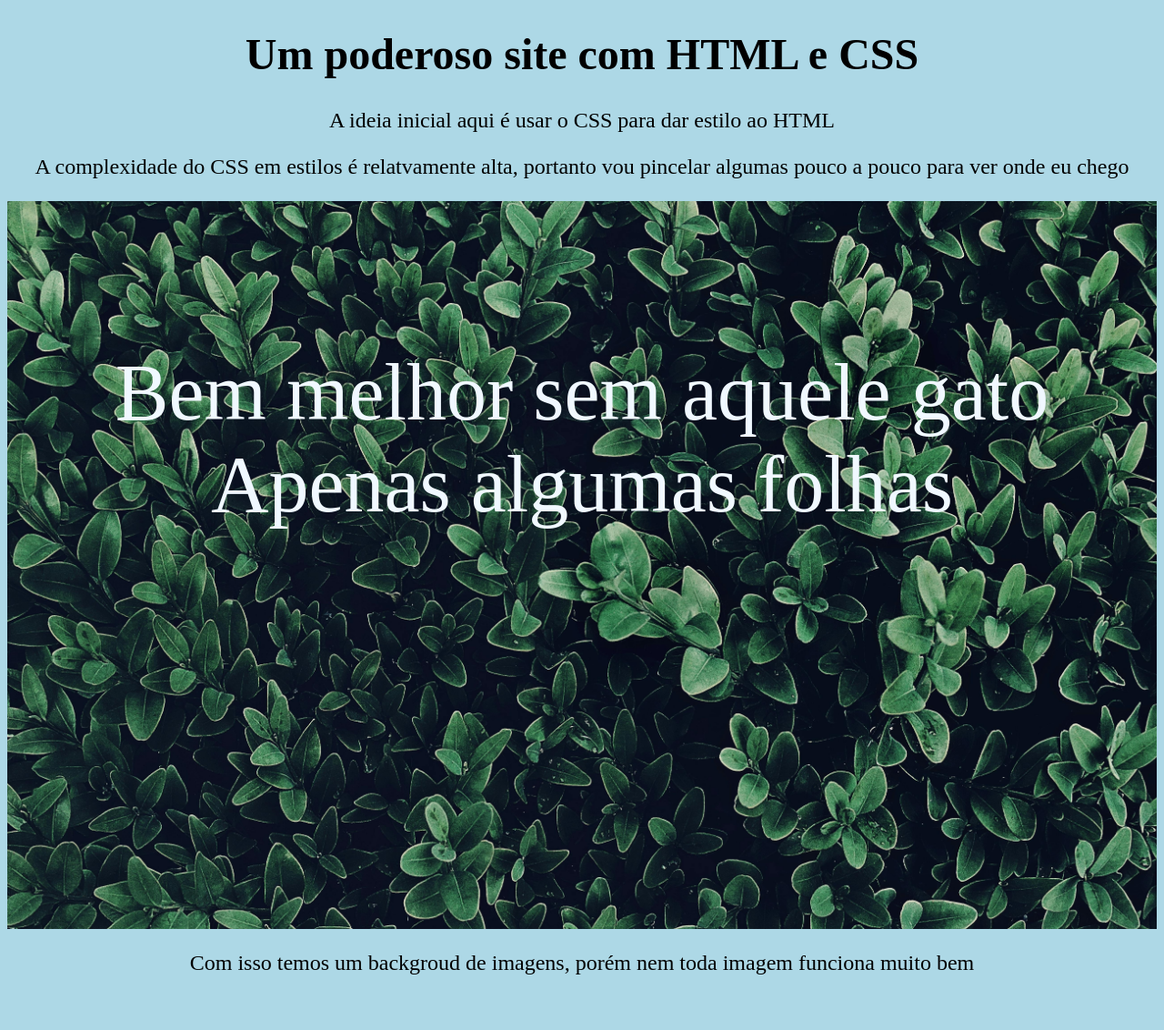
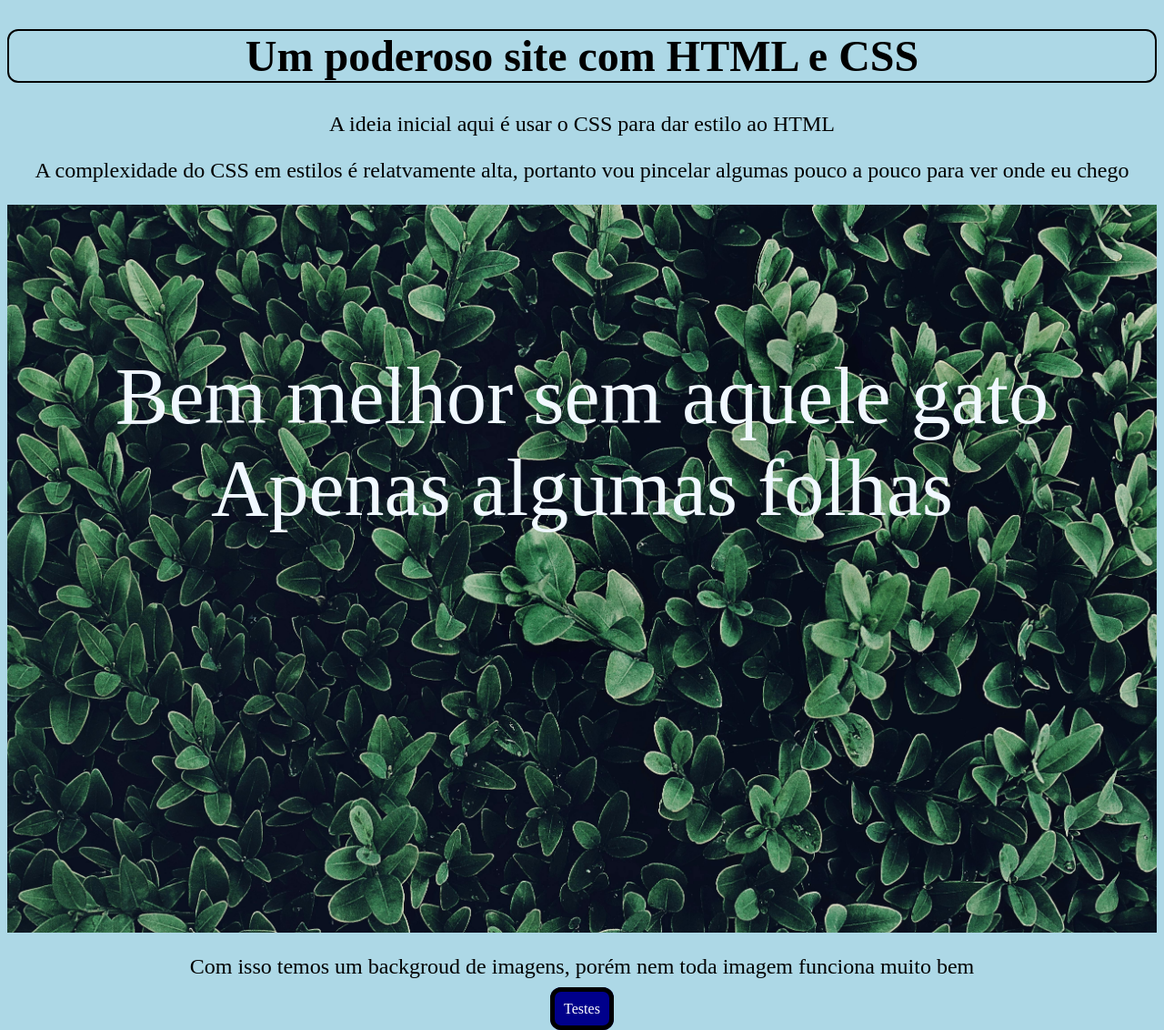
Before and after one commit to LuizAlberth/Treinamento_EMPDS, a PHP site: page / in a window 1280 px wide. Shown: the whole page at 91% size. Before the commit the page ends 1071 px from the top, so only its background shows below. Run offline with PHP 8.4, Linux system fonts and the light colour scheme.

Commit message:
adição de classes para testes de links

```diff
--- a/CSS/css/estilo.css
+++ b/CSS/css/estilo.css
@@ -1,10 +1,13 @@
 body{
     background: lightblue;
+
 }
 
 h1{
     color: black;
     font-size: 48px;
+    border: 2px double black;
+    border-radius: 12px ;
 }
 
 p{
@@ -21,5 +24,21 @@ p{
     height: 800px;
     background-size:cover;
     margin-top: 0%;
+    background-position: center;
 
 }
+
+a.botao1{
+    background: darkblue;
+    border: 5px solid black;
+    padding: 10px;
+    color: white;
+    text-decoration: none;
+    border-radius: 12px;
+}
+
+a.botao1:hover{
+    background: black;
+    border: 5px solid darkblue;
+    padding: 12px;
+}
--- a/CSS/index.html
+++ b/CSS/index.html
@@ -20,5 +20,7 @@
 
     <p>Com isso temos um backgroud de imagens, porém nem toda imagem funciona muito bem</p>
 
+    <a class="botao1" href="Teste.html">Testes</a>
+
 </body>
 </html>
```
Also changed, not shown: CSS/Teste.html (added, +17 -0 lines).
